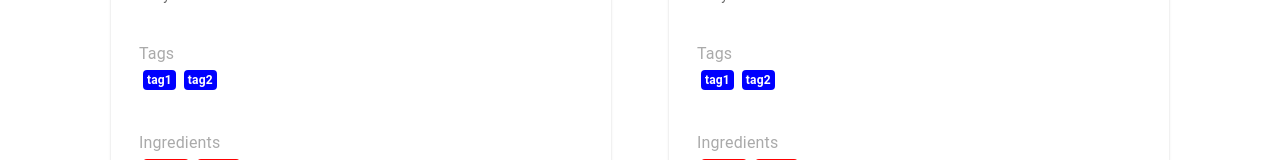
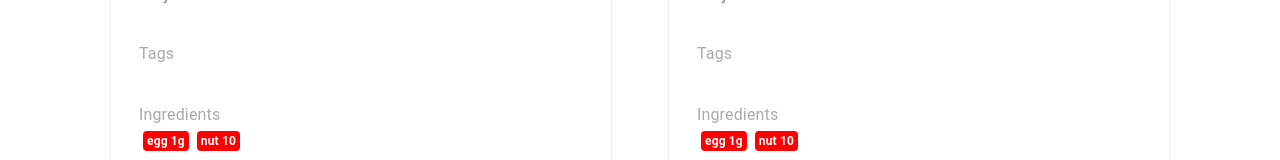
Before and after one commit to sfmqrb/web-project, a React (Create React App) app in the folder front/: page /recipes in a window 1280 px wide. Shown: the part 744-904 px from the top of the page. Built offline with nearby package versions, Linux system fonts and the light colour scheme.

Commit message:
[Front][Enhance][no semantic bug]

```diff
--- a/front/src/components/Recipe/newRecipe.jsx
+++ b/front/src/components/Recipe/newRecipe.jsx
@@ -32,11 +32,13 @@ function NewRecipe(props) {
 
   useEffect(() => {
     console.log(ingredients);
+    console.log(tags);
   }, [tags, steps, images, title, ingredients]);
 
   return (
     <>
       <NavBar searchEnabled={false} />
+      <div className="container">
         <div className="container row">
           <TitleMaker onChange={updateTitle} isAdmin={isAdmin} title={title} />
         </div>
@@ -48,8 +50,12 @@ function NewRecipe(props) {
           />
         </div>
         <div className="container row">
-        <div className="col-3">
-          <TagMaker onChange={updateTags} isAdmin={isAdmin} tags={tags || []} />
+          <div className="container row mt-4">
+            <TagMaker
+              onChange={updateTags}
+              isAdmin={isAdmin}
+              tags={tags || []}
+            />
           </div>
           <div className="col">
             <StepMaker
@@ -77,6 +83,7 @@ function NewRecipe(props) {
             />
           ) : null}
         </div>
+      </div>
     </>
   );
 }
--- a/front/src/services/fakeCard.js
+++ b/front/src/services/fakeCard.js
@@ -11,11 +11,11 @@ const getFakeCard = () => {
       tags: [
         {
           id: "tag1",
-          text: "tag1",
+          name: "tag1",
         },
         {
           id: "tag2",
-          text: "tag2",
+          name: "tag2",
         },
       ],
       ingredients: [
@@ -35,11 +35,11 @@ const getFakeCard = () => {
       tags: [
         {
           id: "tag1",
-          text: "tag1",
+          name: "tag1",
         },
         {
           id: "tag2",
-          text: "tag2",
+          name: "tag2",
         },
       ],
       ingredients: [
@@ -59,11 +59,11 @@ const getFakeCard = () => {
       tags: [
         {
           id: "tag1",
-          text: "tag1",
+          name: "tag1",
         },
         {
           id: "tag2",
-          text: "tag2",
+          name: "tag2",
         },
       ],
       ingredients: [
@@ -84,11 +84,11 @@ const getFakeCard = () => {
       tags: [
         {
           id: "tag1",
-          text: "tag1",
+          name: "tag1",
         },
         {
           id: "tag2",
-          text: "tag2",
+          name: "tag2",
         },
       ],
       ingredients: [
@@ -108,11 +108,11 @@ const getFakeCard = () => {
       tags: [
         {
           id: "tag1",
-          text: "tag1",
+          name: "tag1",
         },
         {
           id: "tag2",
-          text: "tag2",
+          name: "tag2",
         },
       ],
       ingredients: [
@@ -132,11 +132,11 @@ const getFakeCard = () => {
       tags: [
         {
           id: "tag1",
-          text: "tag1",
+          name: "tag1",
         },
         {
           id: "tag2",
-          text: "tag2",
+          name: "tag2",
         },
       ],
       ingredients: [
```
Lines whose indentation alone changed are shown as unchanged.
